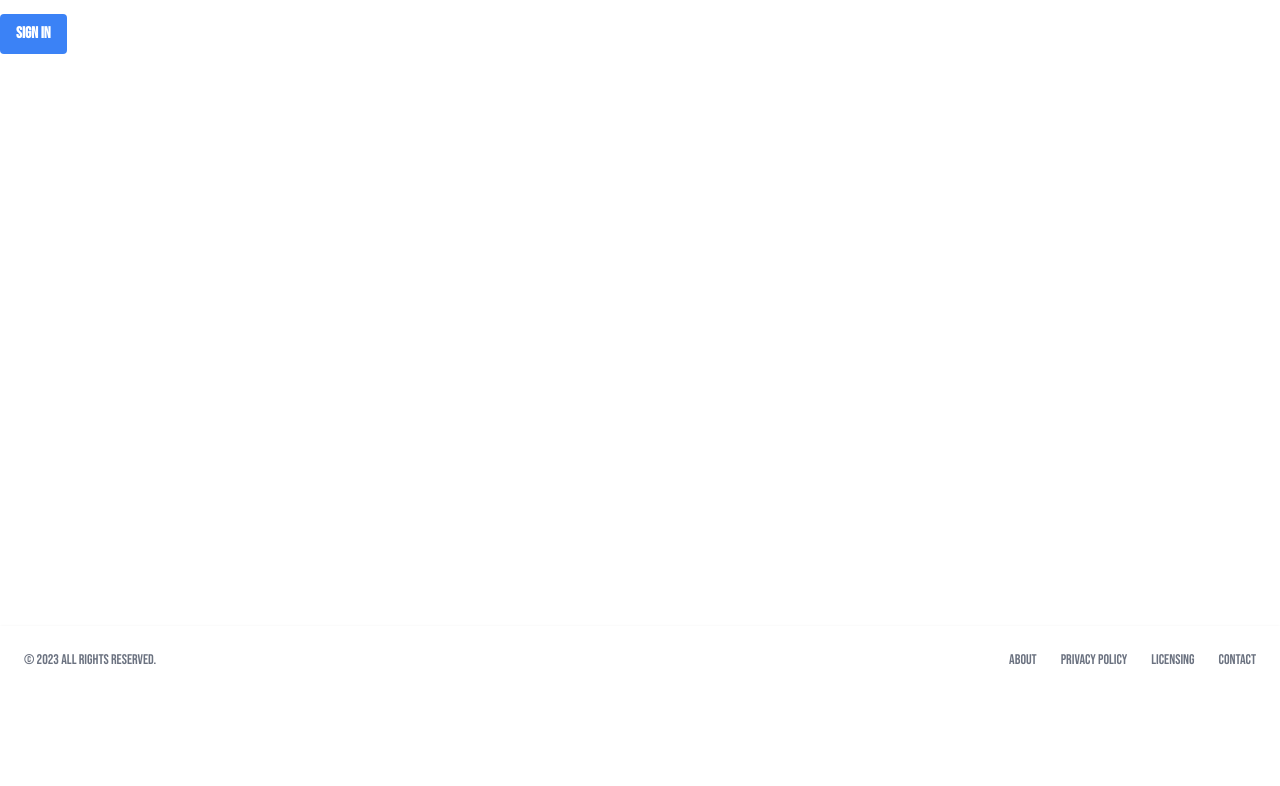
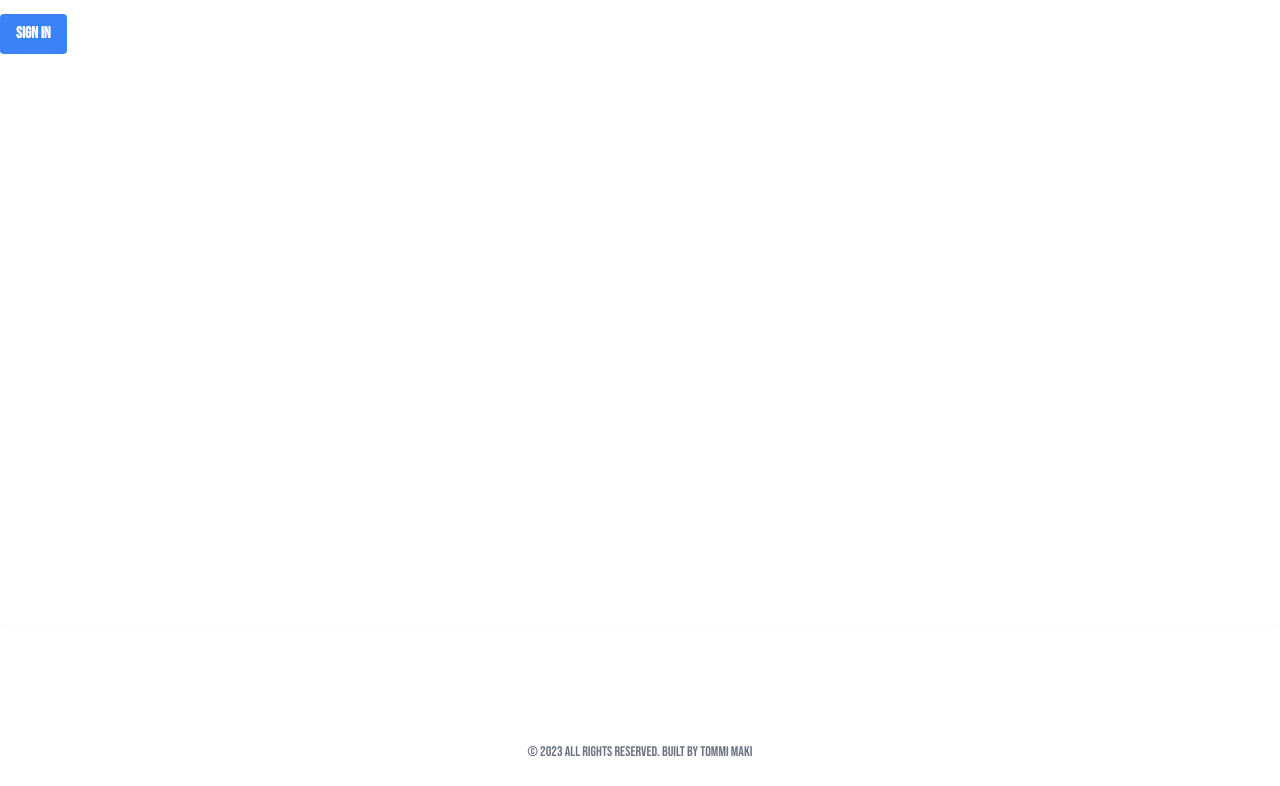
Before and after one commit to tommimaki/rentacar, a React (Create React App) app: page /Signin in a window 1280 px wide. Shown: the part 286-1072 px from the top of the page. Before the commit the page ends 980 px from the top, so only its background shows below. Built offline with nearby package versions, Linux system fonts and the light colour scheme.

Commit message:
final edits, footer links error messages

```diff
--- a/package.json
+++ b/package.json
@@ -21,6 +21,7 @@
     "react-big-calendar": "^1.6.8",
     "react-dom": "^18.2.0",
     "react-dropzone": "^14.2.3",
+    "react-icons": "^4.8.0",
     "react-router": "^6.9.0",
     "react-router-dom": "^6.9.0",
     "react-scripts": "5.0.1",
--- a/src/components/CarTable.tsx
+++ b/src/components/CarTable.tsx
@@ -70,7 +70,7 @@ const CarTable: React.FC<CarTableProps> = ({ cars, selectCar, deleteCar }) => {
                             </td>
                             <td className="border px-4 py-2">
                                 {car.imageUrl ? (
-                                    <img className=" w-1/4 h-1/4" src={`http://localhost:3001${car.imageUrl}`} alt={`${car.make} ${car.model}`} />
+                                    <img className=" w-1/4 h-1/4" src={`https://carback.fly.dev${car.imageUrl}`} alt={`${car.make} ${car.model}`} />
                                 ) : (
                                     <td className="border px-4 py-2">No image</td>
                                 )}
--- a/src/components/Footer.tsx
+++ b/src/components/Footer.tsx
@@ -1,39 +1,52 @@
 import React from 'react';
+import { FaLinkedin, FaCcAmex, FaGithub } from "react-icons/fa";
 
 const Footer = () => {
     return (
         <div className=''>
-
             <footer className="h-fit shadow dark:bg-gray-800">
-                <div className="w-full mx-auto container md:p-6 p-4 md:flex md:items-center md:justify-between mt-auto">
-                    <span className="text-sm text-gray-500 sm:text-center dark:text-gray-400">
-                        © 2023 All Rights Reserved.
-                    </span>
-                    <ul className="flex flex-wrap items-center mt-3 text-sm text-gray-500 dark:text-gray-400 sm:mt-0">
+                <div className="w-full mx-auto container p-6 flex flex-col items-center justify-center mt-auto">
+                    <ul className="flex flex-wrap justify-center items-center mb-4 text-sm text-gray-500 dark:text-gray-400 sm:mt-0">
                         <li>
-                            <a href="/" className="mr-4 hover:underline md:mr-6">
-                                About
+                            <a
+                                href="https://github.com/tommimaki/rentacar"
+                                target="_blank"
+                                rel="noopener noreferrer"
+                                className="mx-4"
+                            >
+                                <FaGithub className="text-4xl text-white" />
                             </a>
                         </li>
                         <li>
-                            <a href="/" className="mr-4 hover:underline md:mr-6">
-                                Privacy Policy
+                            <a
+                                href="https://www.linkedin.com/in/tommi-maki/"
+                                target="_blank"
+                                rel="noopener noreferrer"
+                                className="mx-4"
+                            >
+                                <FaLinkedin className="text-4xl text-white" />
                             </a>
                         </li>
                         <li>
-                            <a href="/" className="mr-4 hover:underline md:mr-6">
-                                Licensing
-                            </a>
+
                         </li>
                         <li>
-                            <a href="/" className="hover:underline">
-                                Contact
+                            <a
+                                href="https://tommimaki.com/"
+                                target="_blank"
+                                rel="noopener noreferrer"
+                                className="mx-4"
+                            >
+                                <FaCcAmex className="text-4xl text-white" />
                             </a>
                         </li>
                     </ul>
+                    <span className="text-sm text-center text-gray-500 dark:text-gray-400">
+                        © 2023 All Rights Reserved. Built by Tommi Maki
+                    </span>
                 </div>
-            </footer>
-        </div>
+            </footer >
+        </div >
     );
 };
 
--- a/src/components/Reservation.tsx
+++ b/src/components/Reservation.tsx
@@ -16,6 +16,7 @@ function Reservation({ carId, pricePerDay, onReservationSuccess, carMake, carMod
     const [endDate, setEndDate] = useState('');
     const [totalPrice, setTotalPrice] = useState('');
     const [reservations, setReservations] = useState([]);
+    const [errorMessage, setErrorMessage] = useState('');
 
     useEffect(() => {
         const fetchReservations = async () => {
@@ -77,6 +78,11 @@ function Reservation({ carId, pricePerDay, onReservationSuccess, carMake, carMod
     const handleSubmit = async (event: React.FormEvent<HTMLFormElement>) => {
         event.preventDefault();
 
+
+        if (!userId) {
+            setErrorMessage('You must be logged in to rent a car.');
+            return;
+        }
         if (hasConflictingReservation()) {
             alert('The selected dates are already booked. Please choose different dates.');
             return;
@@ -108,6 +114,11 @@ function Reservation({ carId, pricePerDay, onReservationSuccess, carMake, carMod
 
     return (
         <div>
+            {errorMessage && (
+                <div className="bg-red-500 text-white p-3 rounded-md mb-4">
+                    {errorMessage}
+                </div>
+            )}
             <form onSubmit={handleSubmit} className="bg-gray-900 p-6 rounded-lg">
                 <h2 className="text-2xl text-white font-bold mb-4">Create Reservation</h2>
                 <div className="flex flex-col mb-4">
--- a/src/components/Signin.tsx
+++ b/src/components/Signin.tsx
@@ -10,9 +10,11 @@ interface DecodedToken {
 }
 
 
+
 const SignIn = () => {
 
     const navigate = useNavigate();
+    const [errorMessage, setErrorMessage] = useState('');
     const { isLoggedIn, setLoggedIn } = useContext(AuthContext);
 
 
@@ -28,7 +30,7 @@ const SignIn = () => {
     const handleSubmit = async (e: FormEvent<HTMLFormElement>) => {
         e.preventDefault();
         try {
-            const response = await fetch("http://localhost:3001/api/auth", {
+            const response = await fetch("https://carback.fly.dev/api/auth", {
                 method: "POST",
                 headers: {
                     "Content-Type": "application/json",
@@ -53,6 +55,7 @@ const SignIn = () => {
             } else {
                 const error = await response.json();
                 console.error("Error authenticating user:", error);
+                setErrorMessage('Error signing in user. Please try again.');
                 // Display an error message to the user
             }
         } catch (error) {
@@ -67,6 +70,7 @@ const SignIn = () => {
             <div className="container h-screen mx-auto mt-20 my-8">
                 <h2 className="text-2xl mb-4">Sign In</h2>
                 <form onSubmit={handleSubmit}>
+                    {errorMessage && <p className="text-red-600 mb-4">{errorMessage}</p>}
                     <div className="mb-4">
                         <label htmlFor="email" className="block mb-1">Email</label>
                         <input type="email" name="email" id="email" value={formData.email} onChange={handleChange} className="w-full p-2 border border-gray-300 rounded" />
```
Also changed, not shown: src/components/Register.tsx (+47 -7 lines), 1 other file (tests, documents, lock files or other folders).
